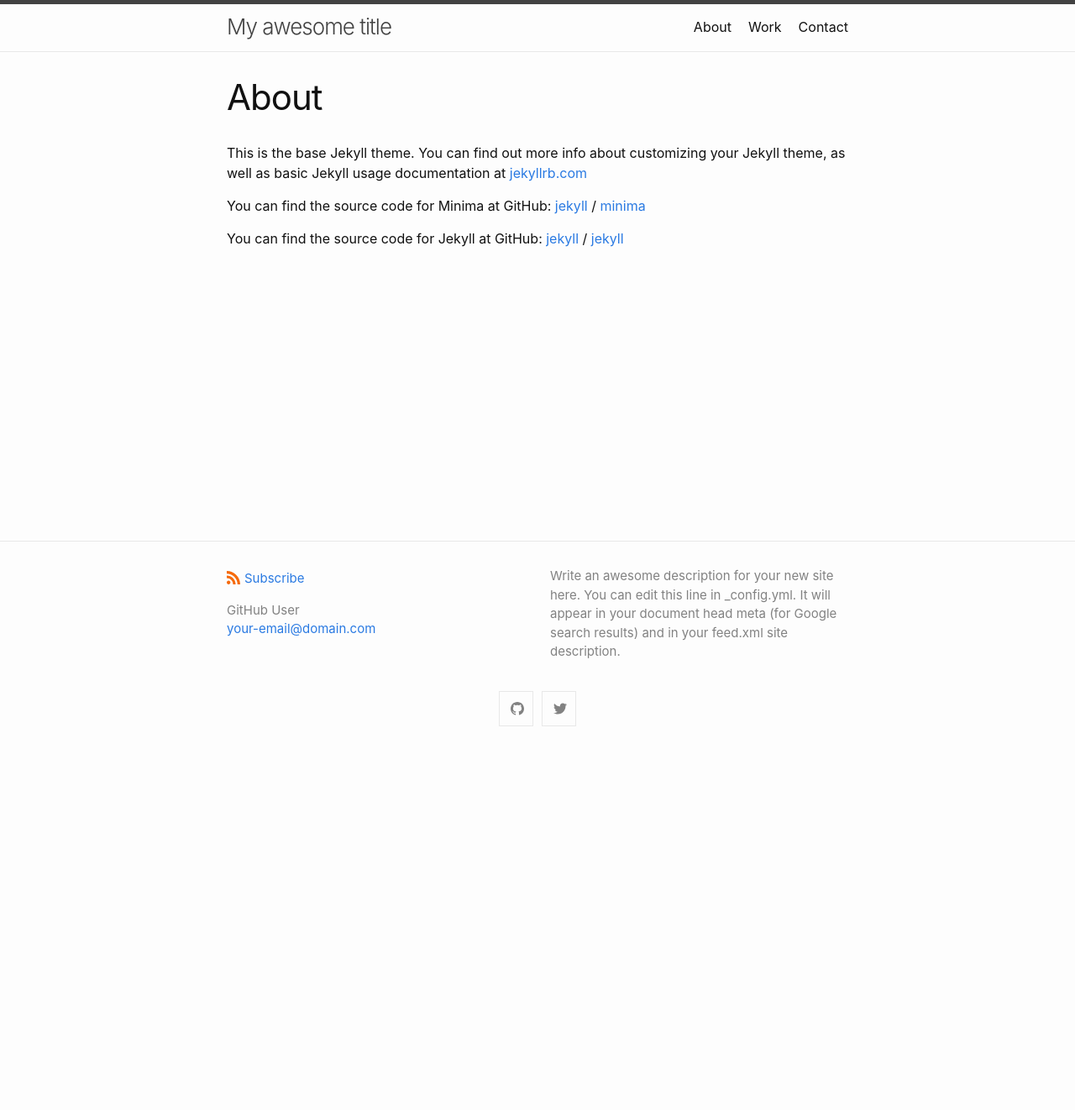
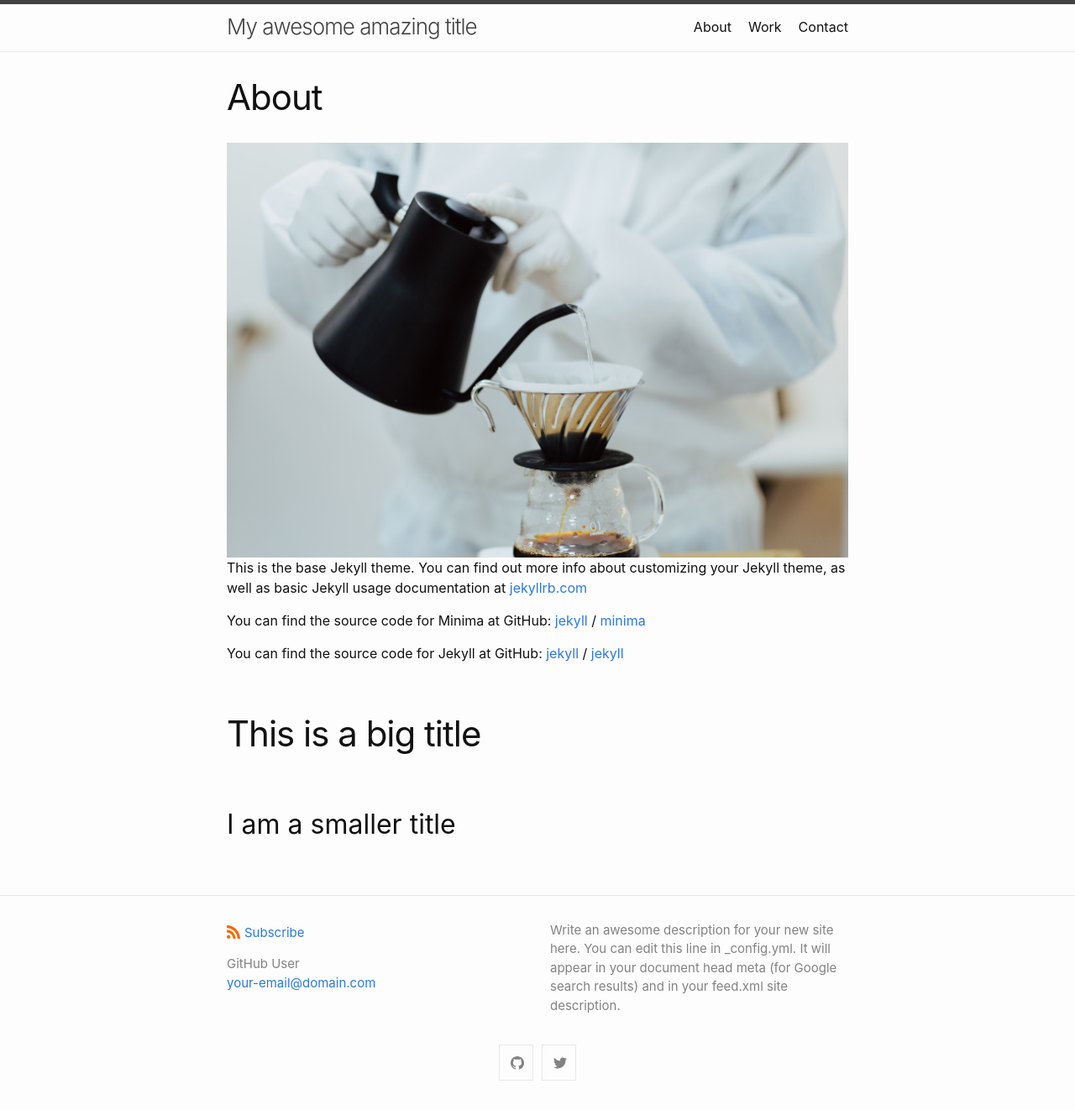
Before and after one commit to disastrid/ail_jekyll, a Jekyll site: the page built from docs/about.md, in a window 1280 px wide. Shown: the whole page at 84% size. Built offline with Jekyll 4.4.1, drawn with Linux system fonts in a browser that asks for light colours; before the commit the page ends 900 px from its top, so only the background shows below that.

Commit message:
Changes made during the talk

```diff
--- a/docs/_config.yml
+++ b/docs/_config.yml
@@ -1,4 +1,4 @@
-title: My awesome title
+title: My awesome amazing title
 author:
   name: GitHub User
   email: your-email@domain.com
--- a/docs/_includes/image.html
+++ b/docs/_includes/image.html
@@ -1 +1 @@
-<img src="{{ site.url }}/assets/images/{{ include.image_name }}" />
+<img {% if box %}style="outline: green;"{% endif %} src="{{ site.url }}/assets/images/{{ include.image_name }}" />
--- a/docs/_layouts/page.html
+++ b/docs/_layouts/page.html
@@ -8,6 +8,12 @@ layout: default
   </header>
 
   <div class="post-content">
+  	{% if page.tagline %}
+  	<h2>{{ page.tagline }}</h2>
+  	{% include image.html image_name="catfriend.jpg" %}
+  	{% else %}
+  	{% include image.html image_name="germcoffee.jpg" %}
+  	{% endif %}
     {{ content }}
   </div>
 
--- a/docs/about.md
+++ b/docs/about.md
@@ -16,3 +16,7 @@ You can find the source code for Jekyll at GitHub:
 
 
 [jekyll-organization]: https://github.com/jekyll
+
+# This is a big title
+
+## I am a smaller title
```
Also changed, not shown: docs/_posts/2016-05-20-welcome-to-jekyll.md (+2 -0 lines), docs/work.md (added, +8 -0 lines), docs/assets/images/germcoffee.jpg (added).
